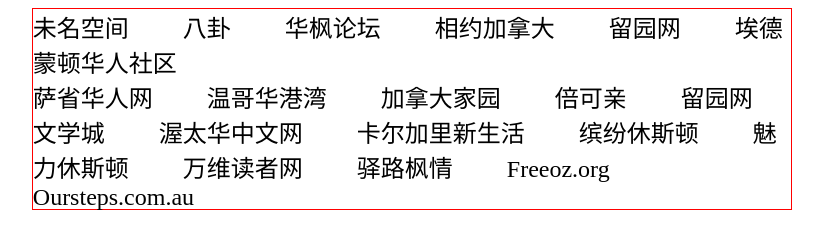
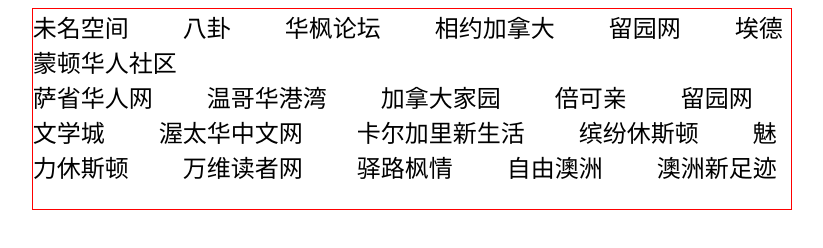
Before and after one commit to johnisthedeveloper/hao123.html, a plain HTML site: page index.html in a window 1280 px wide. Shown: the whole page, without its empty margins (228-1051 px from the left). Drawn offline with Linux system fonts and the light colour scheme.

Commit message:
Update index.html

```diff
--- a/index.html
+++ b/index.html
@@ -35,8 +35,8 @@ a:hover {text-decoration:none; color:red;}
 <a href="http://merryhouston.com/"_blank">魅力休斯顿</a>
 <a href="http://www.creaders.net/" target="_blank">万维读者网</a>
 <a href="http://www.ourdream.ca/forums/portal.php" target="_blank">驿路枫情</a>
-<a href="http://www.freeoz.org/ibbs/forum.php" target="_blank">Freeoz.org</a>
-<a href="http://www.oursteps.com.au/bbs/portal.php" target="_blank">Oursteps.com.au</a>
+<a href="http://www.freeoz.org/ibbs/forum.php" target="_blank">自由澳洲</a>
+<a href="http://www.oursteps.com.au/bbs/portal.php" target="_blank">澳洲新足迹</a>
 
 </div>
 </body>
```
